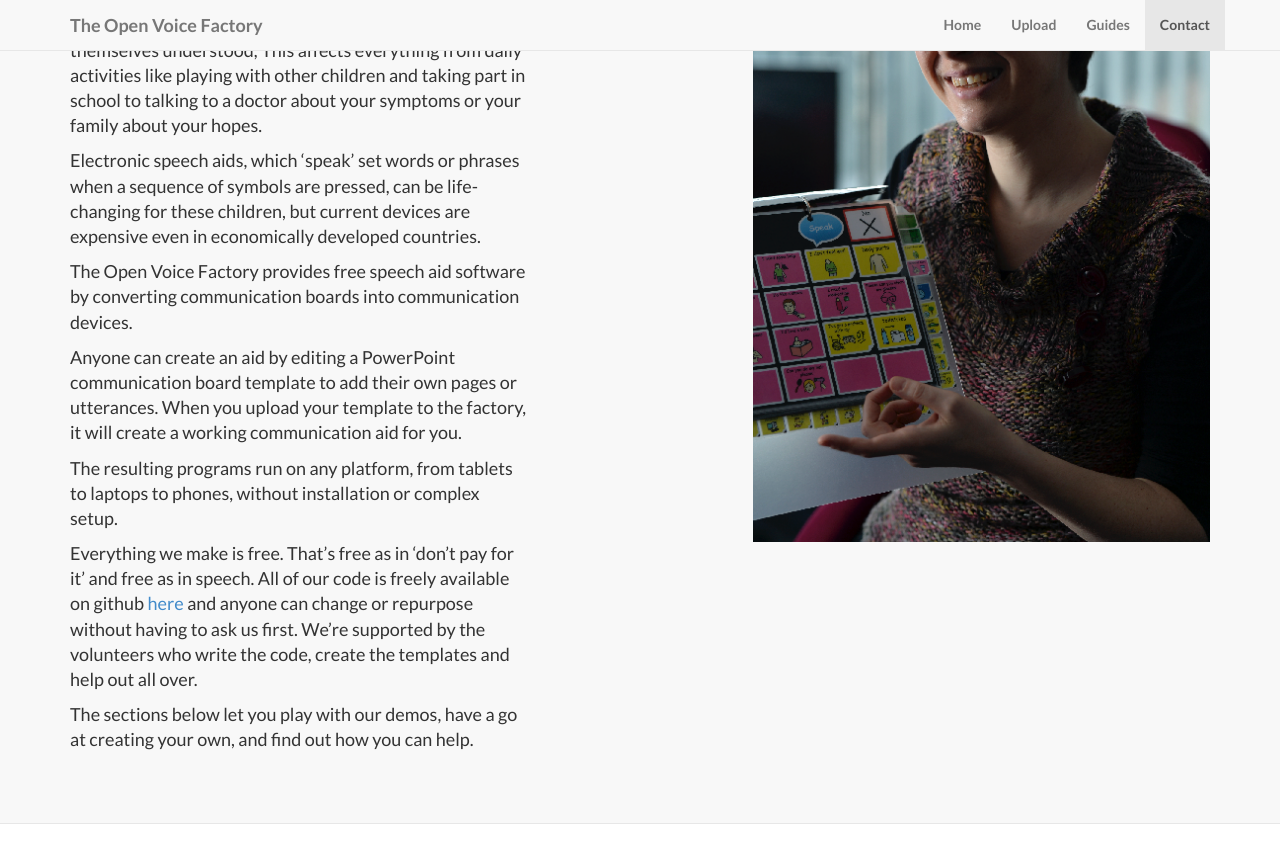
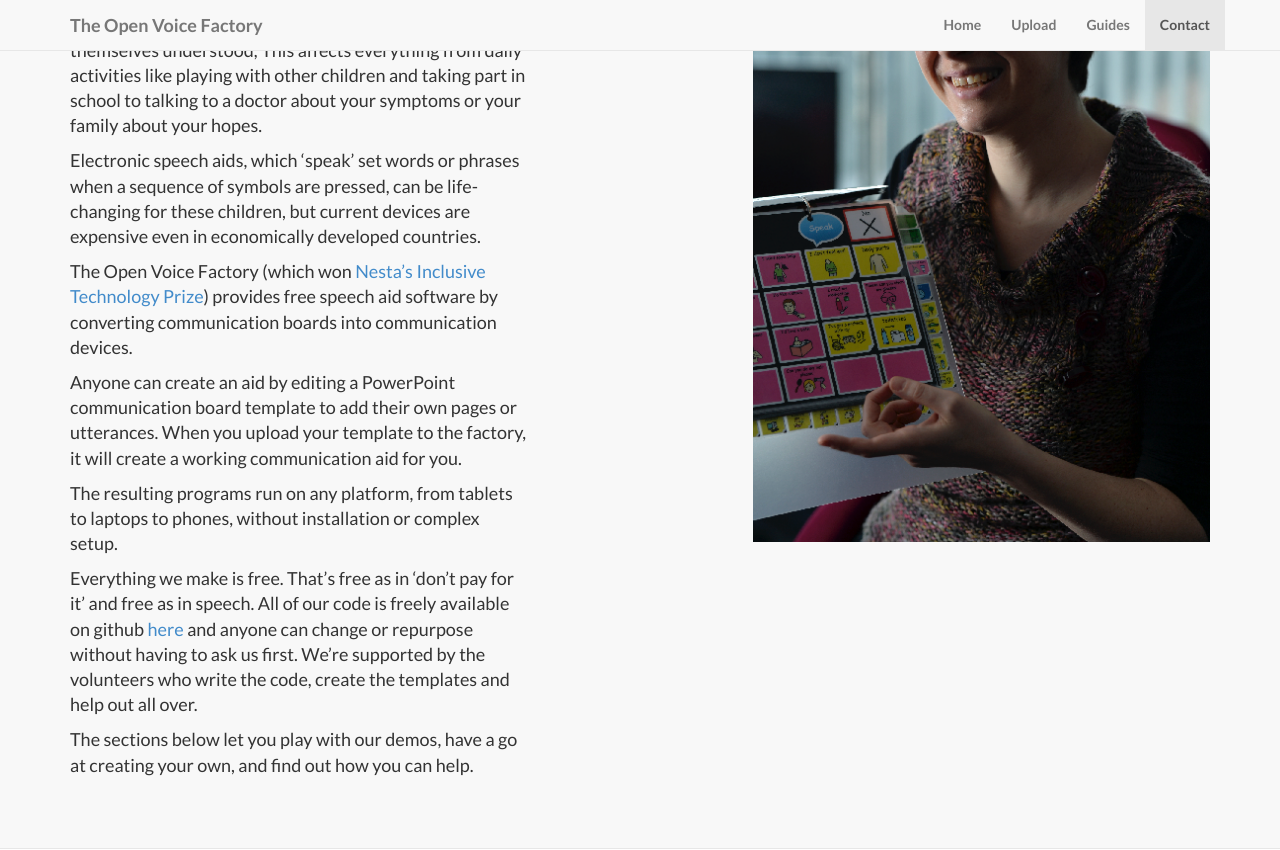
Before and after one commit to eQualityTime/TheOpenVoiceFactory-site, a Jekyll site: the page built from index.html, in a window 1280 px wide and 900 px high, scrolled down 966 px, cut to the strip 0-850 px from the top of the window. Built offline with Jekyll 4.4.1, drawn with Linux system fonts in a browser that asks for light colours.

Commit message:
added inclusive tech prize

```diff
--- a/_posts/2014-09-20-about.markdown
+++ b/_posts/2014-09-20-about.markdown
@@ -10,7 +10,7 @@ Up to 15 in every 1,000 children have such severe speech-language impairments th
 
 Electronic speech aids, which ‘speak’ set words or phrases when a sequence of symbols are pressed, can be life-changing for these children, but current devices are expensive even in economically developed countries.
 
-The Open Voice Factory provides free speech aid software by converting communication boards into communication devices.
+The Open Voice Factory (which won [Nesta's Inclusive Technology Prize](https://www.nesta.org.uk/feature/inclusive-technology-prize-finalists/the-open-voice-factory/)) provides free speech aid software by converting communication boards into communication devices.
 
 Anyone can create an aid by editing a PowerPoint communication board template to add their own pages or utterances. When you upload your template to the factory, it will create a working communication aid for you.
 
```
